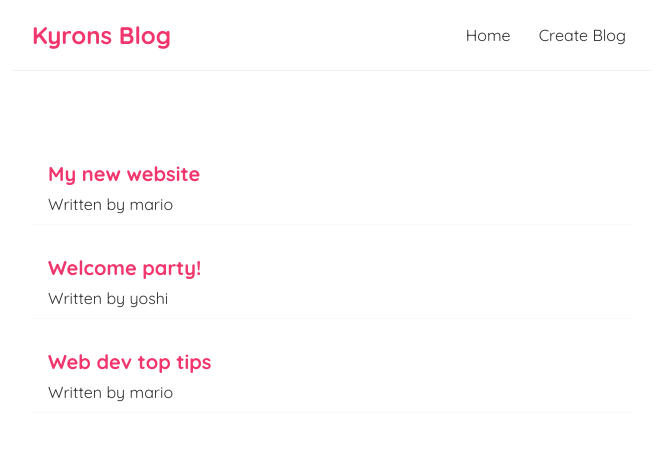
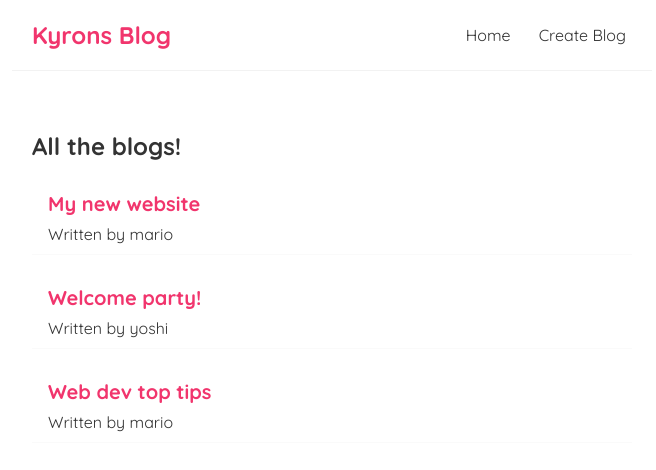
Before and after one commit to kyron321/Blog, a React (Create React App) app: page / in a window 1280 px wide. Shown: the top 470 px of the page, without its empty margins (308-964 px from the left). Built offline with nearby package versions, Linux system fonts and the light colour scheme.

Commit message:
added bloglist component

```diff
--- a/src/BlogList.js
+++ b/src/BlogList.js
@@ -1,7 +1,9 @@
 const BlogList = (props) => {
   const blogs = props.blogs;
+  const title = props.title
   return (
     <div className="blog-list">
+        <h2>{title}</h2>
       {blogs.map((blog) => (
         <div className="blog-preview" key={blog.id}>
           <h2>{blog.title}</h2>
--- a/src/Home.js
+++ b/src/Home.js
@@ -9,7 +9,7 @@ const Home = () => {
     ])
     return (
         <div className="home">
-            <BlogList blogs={blogs}/>
+            <BlogList blogs={blogs} title = "All the blogs!"/>
         </div>
      );
 }
```
